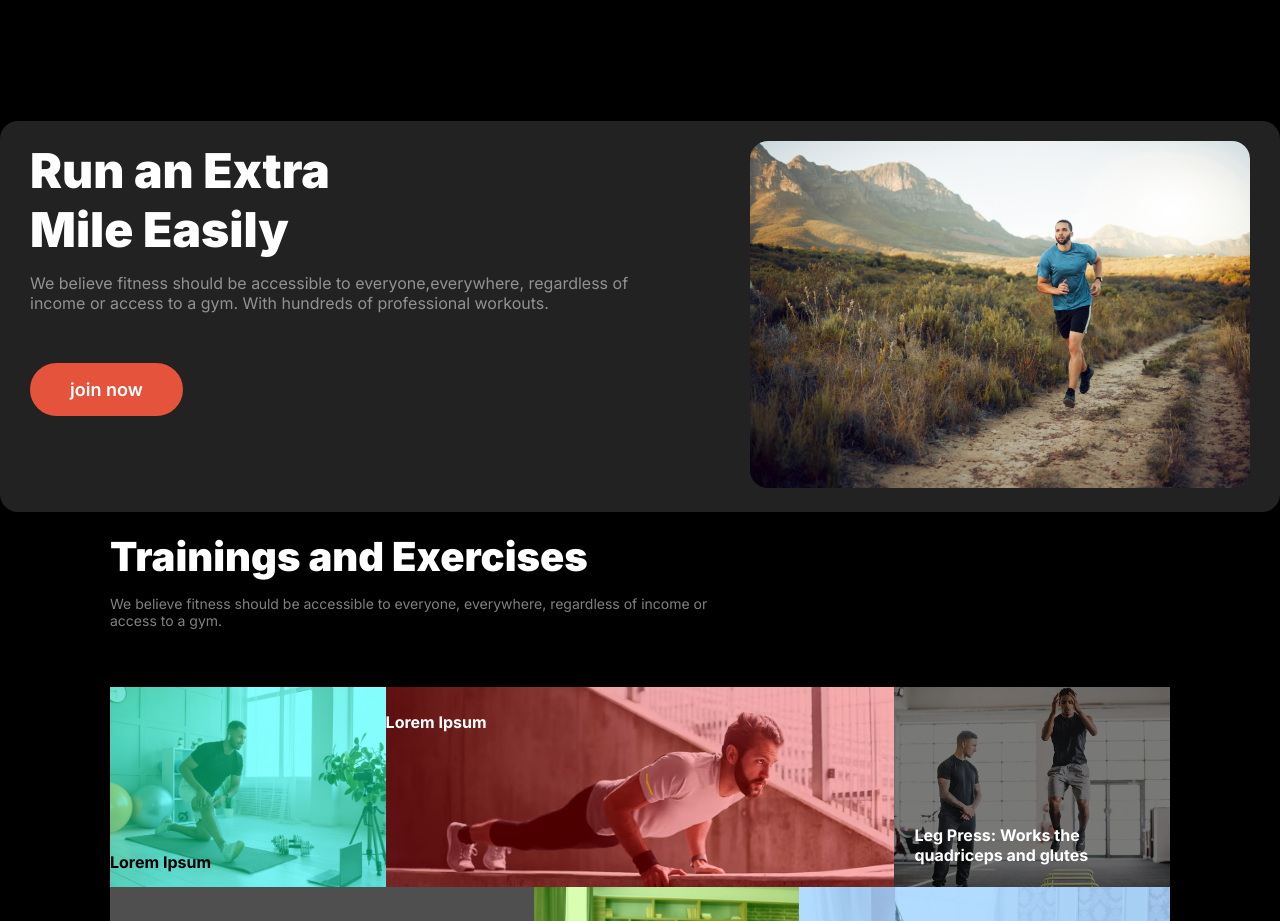
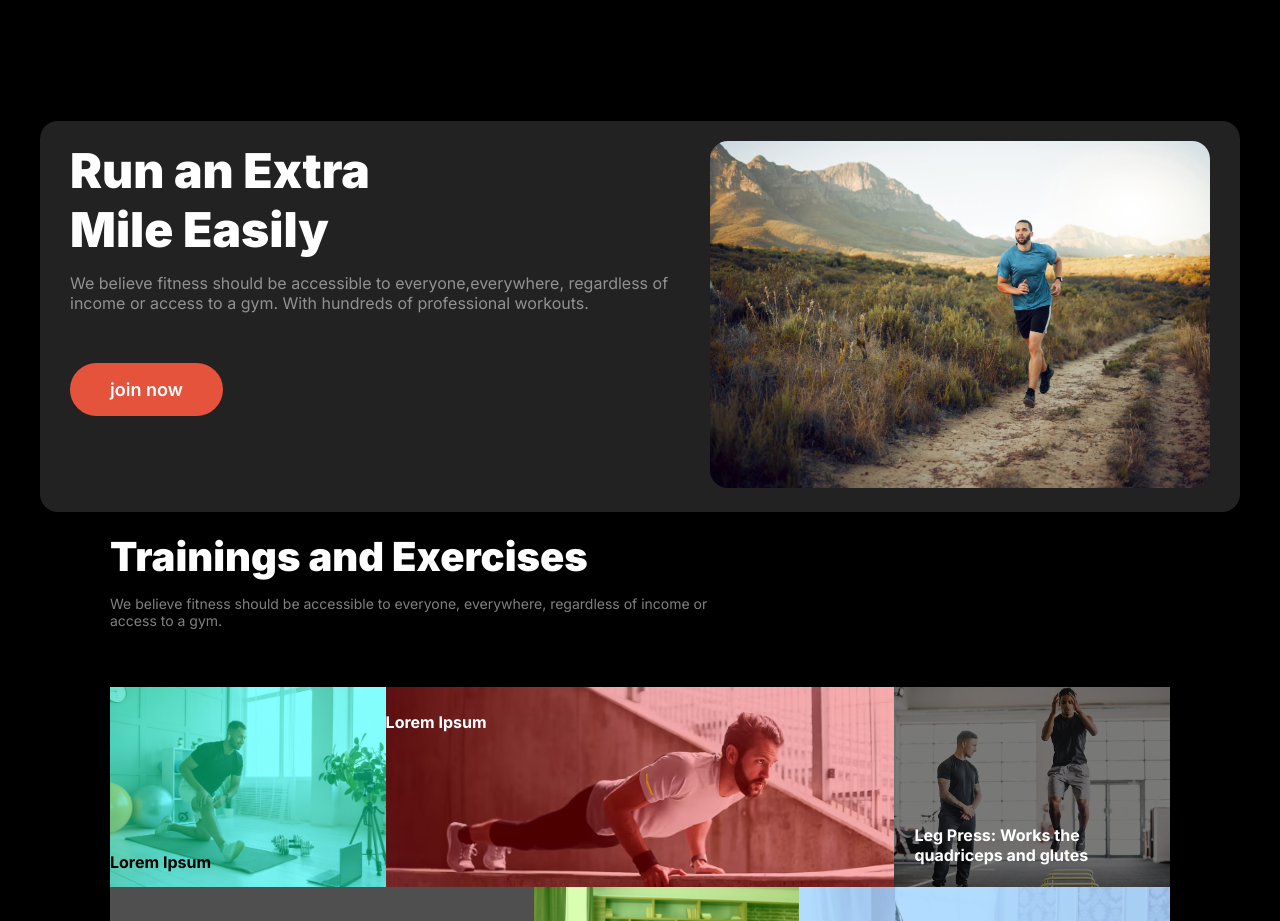
Before and after one commit to AshikurRahman812/Assignment-02, a plain HTML site: page index.html in a window 1280 px wide. Shown: the part 1220-2141 px from the top of the page. Drawn offline with Linux system fonts and the light colour scheme; grey boxes are pictures that could not be loaded.

Commit message:
ren part next time responsive

```diff
--- a/index.html
+++ b/index.html
@@ -126,7 +126,7 @@
         <!-- calculator part -->
         <div class="BMI">
             <h1>BMI Calculator</h1>
-            <p>We believe fitness should be accessible to everyone, everywhere, regardless of income or access to a gym.</p>
+            <p>We believe fitness should be accessible to everyone, everywhere, regardless of <br>income or access to a gym.</p>
         </div>
         <section>
             <div class="BM-container">
--- a/style.css
+++ b/style.css
@@ -254,7 +254,7 @@ main{
     margin-top: 150px;
 }
 .run-container{
-    max-width: 1440px;
+    max-width: 1200px;
     margin: 0 auto;
     display: flex;
     justify-content: space-between;
```
